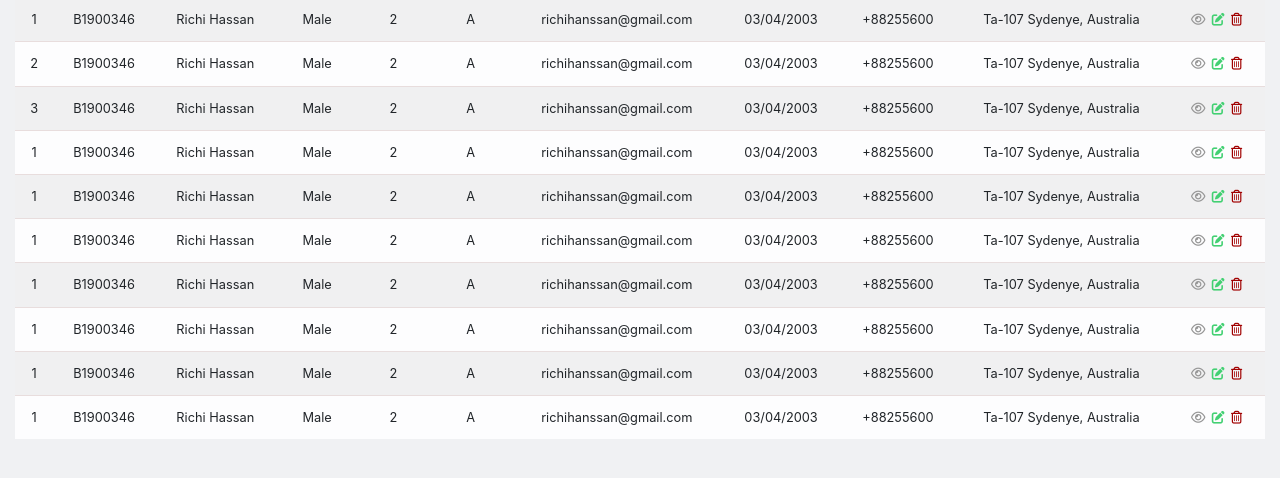
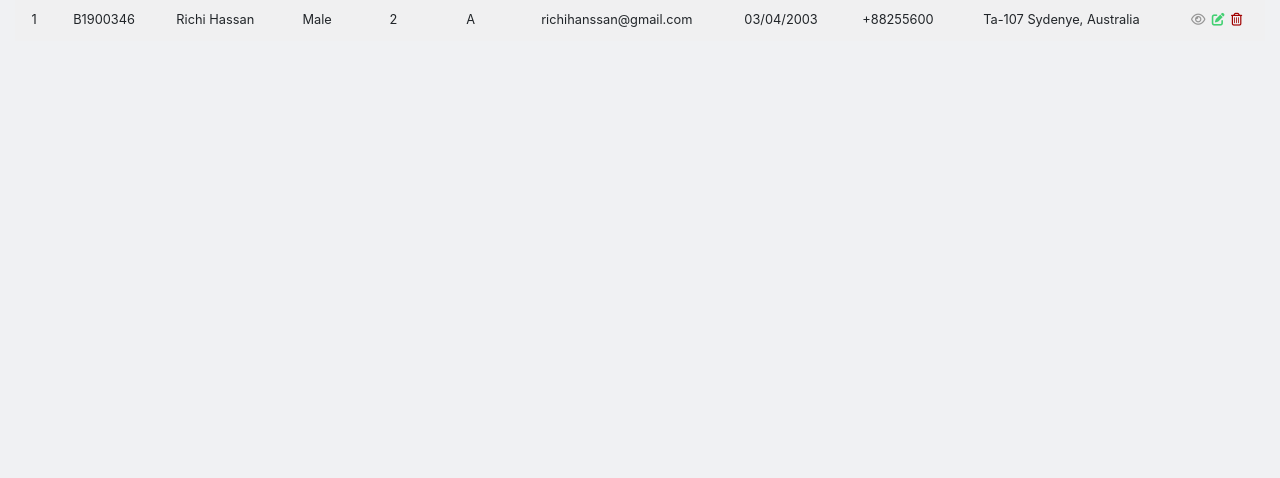
Before and after one commit to phuongtaycm157/simple-code-with-static-file, a website: page index.html in a window 1280 px wide. Shown: the part 232-710 px from the top of the page. Drawn offline with nearby package versions, Linux system fonts and the light colour scheme.

Commit message:
Mini fix

```diff
--- a/index.html
+++ b/index.html
@@ -1,16 +1,17 @@
 <!doctype html>
 <html lang="en">
+
 <head>
     <!-- Required meta tags -->
     <meta charset="utf-8">
     <meta name="viewport" content="width=device-width, initial-scale=1, shrink-to-fit=no">
-
     <!-- Bootstrap CSS -->
     <link rel="stylesheet" href="https://stackpath.bootstrapcdn.com/bootstrap/4.4.1/css/bootstrap.min.css">
     <link rel="stylesheet" href="./css/navbar.css">
     <link rel="stylesheet" href="./css/breadcrums.css">
     <title>Hello, world!</title>
 </head>
+
 <body>
     <nav class="navbar navbar-expand-sm navbar-light bg-white shadow-sm">
         <div class="container-fluid">
@@ -43,7 +44,6 @@
             </ul>
         </div>
     </nav>
-
     <nav aria-label="breadcrumb">
         <div class="container-fluid">
             <ol class="breadcrumb bg-breadcrumb my-2">
@@ -52,12 +52,9 @@
             </ol>
         </div>
     </nav>
-
     <div class="container-fluid">
-
         <nav class="navbar navbar-expand-md bg-white">
             <h4 class="navbar-brand">All Students</h4>
-
             <ul class="navbar-nav ml-auto align-items-center">
                 <li class="nav-item d-flex">
                     <input type="text" class="form-control form-control-sm rounded-pill mr-2 px-3" placeholder="Search...">
@@ -69,7 +66,6 @@
                 </li>
             </ul>
         </nav>
-
         <table class="table table-hover table-striped table-light">
             <thead class="border-top border-bottom">
                 <tr>
@@ -100,123 +96,6 @@
                     <td>Ta-107 Sydenye, Australia</td>
                     <td><i class="far fa-eye icon"></i><i class="fas fa-edit icon"></i><i class="far fa-trash-alt icon"></i></td>
                 </tr>
-            <tr>
-                <td>2</td>
-                <td>B1900346</td>
-                <td>Richi Hassan</td>
-                <td>Male</td>
-                <td>2</td>
-                <td>A</td>
-                <td>richihanssan@gmail.com</td>
-                <td>03/04/2003</td>
-                <td>+88255600</td>
-                <td>Ta-107 Sydenye, Australia</td>
-                <td><i class="far fa-eye icon"></i><i class="fas fa-edit icon"></i><i class="far fa-trash-alt icon"></i></td>
-            </tr>
-            <tr>
-                <td>3</td>
-                <td>B1900346</td>
-                <td>Richi Hassan</td>
-                <td>Male</td>
-                <td>2</td>
-                <td>A</td>
-                <td>richihanssan@gmail.com</td>
-                <td>03/04/2003</td>
-                <td>+88255600</td>
-                <td>Ta-107 Sydenye, Australia</td>
-                <td><i class="far fa-eye icon"></i><i class="fas fa-edit icon"></i><i class="far fa-trash-alt icon"></i></td>
-            </tr>
-            <tr>
-                <td>1</td>
-                <td>B1900346</td>
-                <td>Richi Hassan</td>
-                <td>Male</td>
-                <td>2</td>
-                <td>A</td>
-                <td>richihanssan@gmail.com</td>
-                <td>03/04/2003</td>
-                <td>+88255600</td>
-                <td>Ta-107 Sydenye, Australia</td>
-                <td><i class="far fa-eye icon"></i><i class="fas fa-edit icon"></i><i class="far fa-trash-alt icon"></i></td>
-            </tr>
-            <tr>
-                <td>1</td>
-                <td>B1900346</td>
-                <td>Richi Hassan</td>
-                <td>Male</td>
-                <td>2</td>
-                <td>A</td>
-                <td>richihanssan@gmail.com</td>
-                <td>03/04/2003</td>
-                <td>+88255600</td>
-                <td>Ta-107 Sydenye, Australia</td>
-                <td><i class="far fa-eye icon"></i><i class="fas fa-edit icon"></i><i class="far fa-trash-alt icon"></i></td>
-            </tr>
-            <tr>
-                <td>1</td>
-                <td>B1900346</td>
-                <td>Richi Hassan</td>
-                <td>Male</td>
-                <td>2</td>
-                <td>A</td>
-                <td>richihanssan@gmail.com</td>
-                <td>03/04/2003</td>
-                <td>+88255600</td>
-                <td>Ta-107 Sydenye, Australia</td>
-                <td><i class="far fa-eye icon"></i><i class="fas fa-edit icon"></i><i class="far fa-trash-alt icon"></i></td>
-            </tr>
-            <tr>
-                <td>1</td>
-                <td>B1900346</td>
-                <td>Richi Hassan</td>
-                <td>Male</td>
-                <td>2</td>
-                <td>A</td>
-                <td>richihanssan@gmail.com</td>
-                <td>03/04/2003</td>
-                <td>+88255600</td>
-                <td>Ta-107 Sydenye, Australia</td>
-                <td><i class="far fa-eye icon"></i><i class="fas fa-edit icon"></i><i class="far fa-trash-alt icon"></i></td>
-            </tr>
-            <tr>
-                <td>1</td>
-                <td>B1900346</td>
-                <td>Richi Hassan</td>
-                <td>Male</td>
-                <td>2</td>
-                <td>A</td>
-                <td>richihanssan@gmail.com</td>
-                <td>03/04/2003</td>
-                <td>+88255600</td>
-                <td>Ta-107 Sydenye, Australia</td>
-                <td><i class="far fa-eye icon"></i><i class="fas fa-edit icon"></i><i class="far fa-trash-alt icon"></i></td>
-            </tr>
-            <tr>
-                <td>1</td>
-                <td>B1900346</td>
-                <td>Richi Hassan</td>
-                <td>Male</td>
-                <td>2</td>
-                <td>A</td>
-                <td>richihanssan@gmail.com</td>
-                <td>03/04/2003</td>
-                <td>+88255600</td>
-                <td>Ta-107 Sydenye, Australia</td>
-                <td><i class="far fa-eye icon"></i><i class="fas fa-edit icon"></i><i class="far fa-trash-alt icon"></i></td>
-            </tr>
-            <tr>
-                <td>1</td>
-                <td>B1900346</td>
-                <td>Richi Hassan</td>
-                <td>Male</td>
-                <td>2</td>
-                <td>A</td>
-                <td>richihanssan@gmail.com</td>
-                <td>03/04/2003</td>
-                <td>+88255600</td>
-                <td>Ta-107 Sydenye, Australia</td>
-                <td><i class="far fa-eye icon"></i><i class="fas fa-edit icon"></i><i class="far fa-trash-alt icon"></i></td>
-            </tr>
             </tbody>
         </table>
     </div>
@@ -227,4 +106,5 @@
     <script src="https://cdn.jsdelivr.net/npm/popper.js@1.16.0/dist/umd/popper.min.js"></script>
     <script src="https://stackpath.bootstrapcdn.com/bootstrap/4.4.1/js/bootstrap.min.js"></script>
 </body>
+
 </html>
```
Lines whose indentation alone changed are shown as unchanged.
